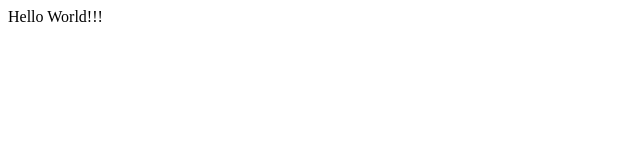
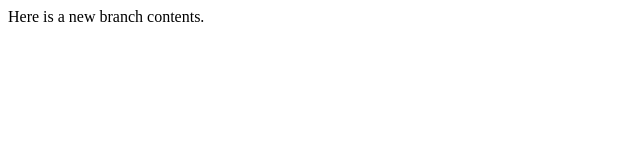
Before and after one commit to cambol1231/Lecture1, a plain HTML site: page index.html in a window 1280 px wide. Shown: the whole page, without its empty margins (0-640 px from the left). Drawn offline with Linux system fonts and the light colour scheme.

Commit message:
New branch contents

```diff
--- a/index.html
+++ b/index.html
@@ -4,6 +4,6 @@
           <title>Test</title>
       </head>
       <body>
-          Hello World!!!
+          Here is a new branch contents.
       </body>
     </html>
```
